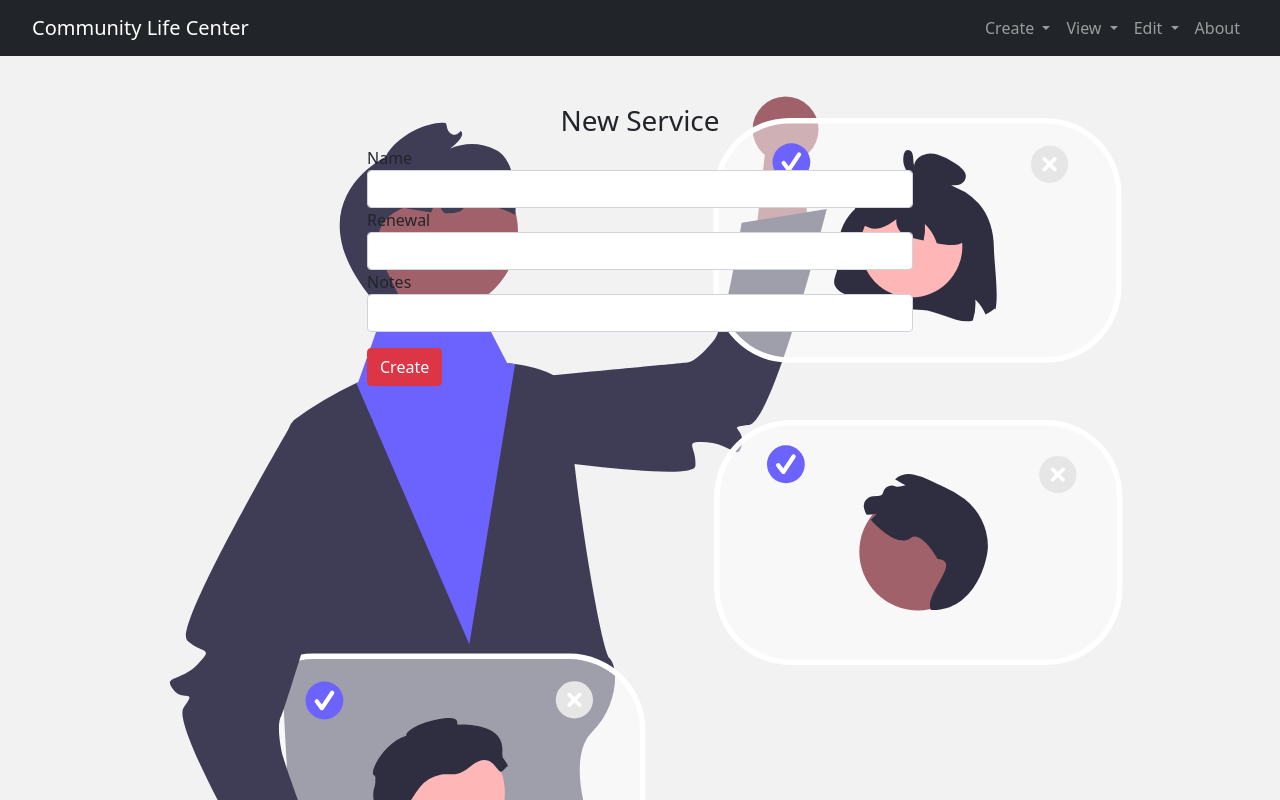
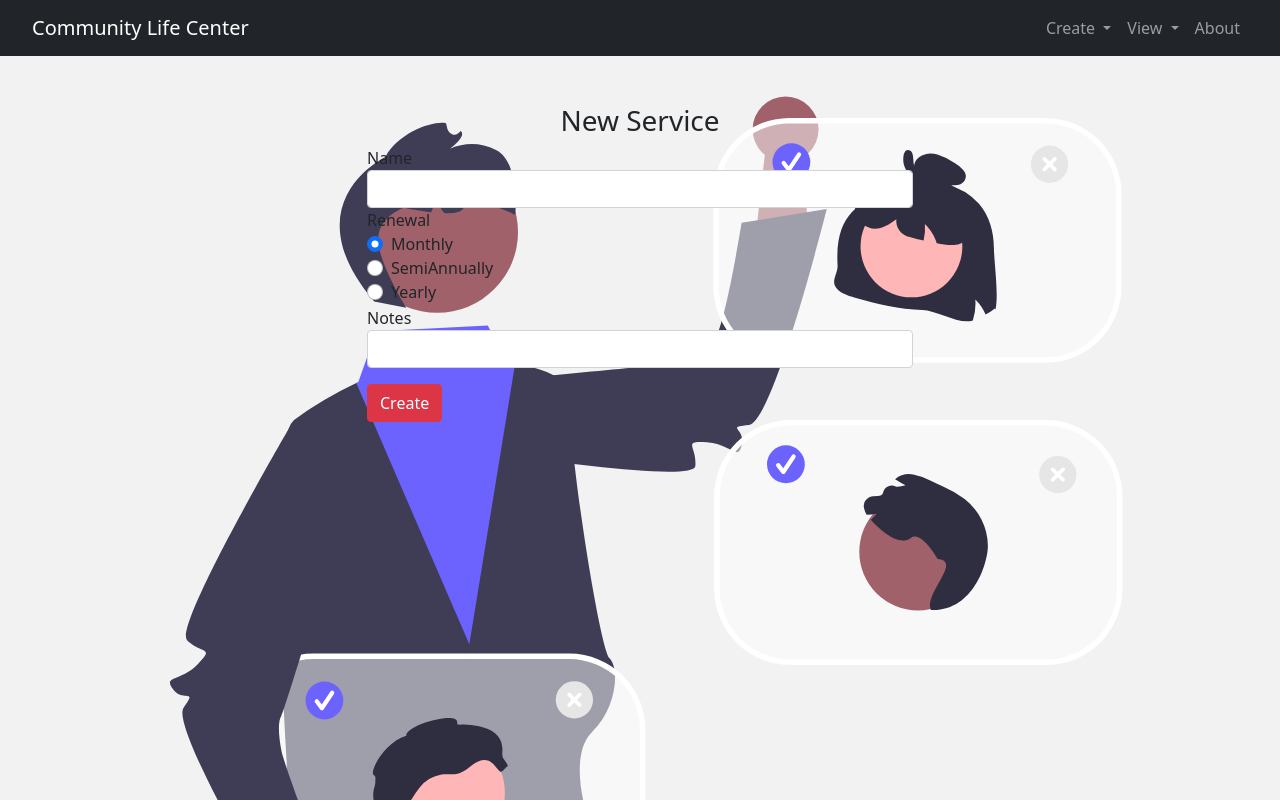
Before and after one commit to alexiscenriquez/CIS4339groupproject, a Vue app in the folder Frontend/: page /new-service in a window 1280 px wide. Built offline with nearby package versions, Linux system fonts and the light colour scheme.

Commit message:
add radio buttons to services

```diff
--- a/Frontend/src/App.vue
+++ b/Frontend/src/App.vue
@@ -118,29 +118,7 @@
                   </li>
                 </ul>
               </li>
-              <!-- edit dropdown -->
-              <li class="nav-item dropdown">
-                <a
-                  class="nav-link dropdown-toggle"
-                  href="#"
-                  id="navbarDarkDropdownMenuLink"
-                  role="button"
-                  data-bs-toggle="dropdown"
-                  aria-expanded="false"
-                >
-                  Edit
-                </a>
-                <ul
-                  class="dropdown-menu dropdown-menu-dark"
-                  aria-labelledby="navbarDarkDropdownMenuLink"
-                >
-                  <li><a class="dropdown-item" href="#">Client</a></li>
-                  <li><a class="dropdown-item" href="#">Employees</a></li>
-                  <li><a class="dropdown-item" href="#">Volunteers</a></li>
-                  <li><a class="dropdown-item" href="#">Services</a></li>
-                  <li><a class="dropdown-item" href="#">Events</a></li>
-                </ul>
-              </li>
+
               <li class="nav-item">
                 <a class="nav-link" href="#">About</a>
               </li>
--- a/Frontend/src/views/services/NewService.vue
+++ b/Frontend/src/views/services/NewService.vue
@@ -9,9 +9,20 @@
                     <input type="text" class="form-control"  v-model="services.name" required>
                 </div>
 
-                <div class="form-group">
+                <!-- <div class="form-group">
                     <label>Renewal</label>
                     <input type="text" class="form-control"  v-model="services.renewal" required>
+                </div> -->
+                <label>Renewal</label>
+                <div class="form-check">
+                    <input type="radio" class="form-check-input" id="Monthly" value="Monthly" v-model='services.renewal' checked>Monthly
+                    <label class="form-check-label" for="Monthly"></label>
+                    <br>
+                    <input type="radio" class="form-check-input" id="SemiAnually" value="SemiAnnually" v-model='services.renewal'>SemiAnnually
+                    <label class="form-check-label" for="SemiAnually"></label>
+                    <br>
+                    <input type="radio" class="form-check-input" id="Annually" value="Yearly" v-model="services.renewal">Yearly
+                    <label class="form-check-label" for="Annually"></label>
                 </div>
 
                 <div class="form-group">
--- a/Frontend/src/views/services/ServicesEdit.vue
+++ b/Frontend/src/views/services/ServicesEdit.vue
@@ -5,27 +5,33 @@
             <h3 class="text-center">Update Service</h3>
             <form @submit.prevent="UpdateService">
 
-                <div class="form-group">
-                    <label>ID #{{services[0].evid}}</label>
+                <div>
+                    <label>ID #{{services.sid}}</label>
                 </div>
 
                 <div class="form-group">
                     <label>Name</label>
-                    <input type="text" class="form-control" v-model="services[0].sid" required>
+                    <input type="text" class="form-control" v-model="services.name" required>
+                </div>
+
+                <label for="">Renewal</label>
+                <div class="form-check">
+                    <input type="radio" class="form-check-input" id="Monthly" value="Monthly" v-model="services.renewal">Monthly
+                    <label class="form-check-label" for="Monthly"></label>
+                    <br>
+                    <input type="radio" class="form-check-input" id="SemiAnually" value="SemiAnnually" v-model="services.renewal">SemiAnnually
+                    <label class="form-check-label" for="SemiAnually"></label>
+                    <br>
+                    <input type="radio" class="form-check-input" id="Annually" value="Yearly" v-model="services.renewal">Yearly
+                    <label class="form-check-label" for="Annually"></label>
                 </div>
 
                 <div class="form-group">
-                    <label>Host</label>
-                    <input type="text" class="form-control" v-model="services[0].name" required>
-                </div>
-
-                <div class="form-group">
-                    <label>Date</label>
-                    <input type="text" class="form-control" v-model="services[0].renewal" required>
+                    <label>Notes</label>
+                    <input type="text" class="form-control" v-model="services.notes">
                 </div>
 
                 <button class="btn btn-danger mt-3">Update</button>
-
             </form>
         </div>
     </div>
@@ -45,7 +51,7 @@ export default {
         let apiURL = `http://localhost:8080/services/find/${this.$route.params.id}`;
 
         axios.get(apiURL).then(res => {
-            this.services = res.data;
+            this.services = res.data[0];
         }).catch(error =>{
             console.log(error)
         });
@@ -54,7 +60,7 @@ export default {
         UpdateService() {
             let apiURL = `http://localhost:8080/services/update/${this.$route.params.id}`;
 
-            axios.put(apiURL, this.services[0]).then((res) => {
+            axios.put(apiURL, this.services).then((res) => {
                 console.log(res)
                 this.$router.push('/services')
             }).catch(error => {
--- a/Frontend/src/views/volunteers/NewVolunteer.vue
+++ b/Frontend/src/views/volunteers/NewVolunteer.vue
@@ -3,11 +3,6 @@
         <div class="col-md-6">
             <h3 class="text-center">Create Volunteer</h3>
             <form @submit.prevent="handleSubmitForm">
-
-                <div class="form-group">
-                    <label>ID#</label>
-                    <input type="text" class="form-control" v-model="volunteers.vid" required>
-                </div>
 
                 <div class="form-group">
                     <label>First Name</label>
@@ -26,7 +21,7 @@
 
                 <div class="form-group">
                     <label>Birthday</label>
-                    <input type="text" class="form-control" v-model="volunteers.b_day" required>
+                    <input type="date" class="form-control" v-model="volunteers.b_day" required>
                 </div>
 
                 <div class="form-group">
@@ -61,12 +56,12 @@
 
                 <div class="form-group">
                     <label>Email</label>
-                    <input type="text" class="form-control" v-model="volunteers.email" required>
+                    <input type="email" class="form-control" v-model="volunteers.email" required>
                 </div>
 
                 <div class="form-group">
                     <label>Email #2</label>
-                    <input type="text" class="form-control" v-model="volunteers.email2" required>
+                    <input type="email" class="form-control" v-model="volunteers.email2" required>
                 </div>
 
                 <div class="form-group">
```
Also changed, not shown: 2 other files (tests, documents, lock files or other folders).
